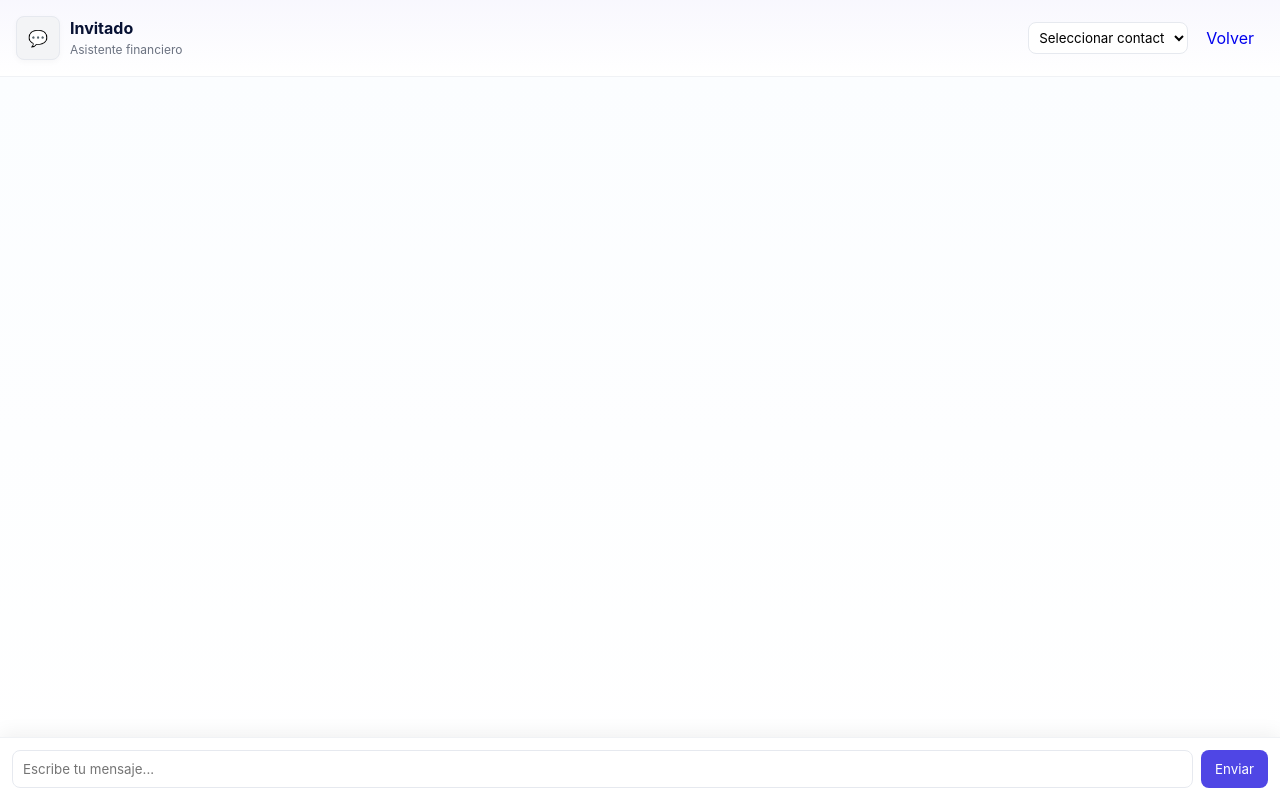
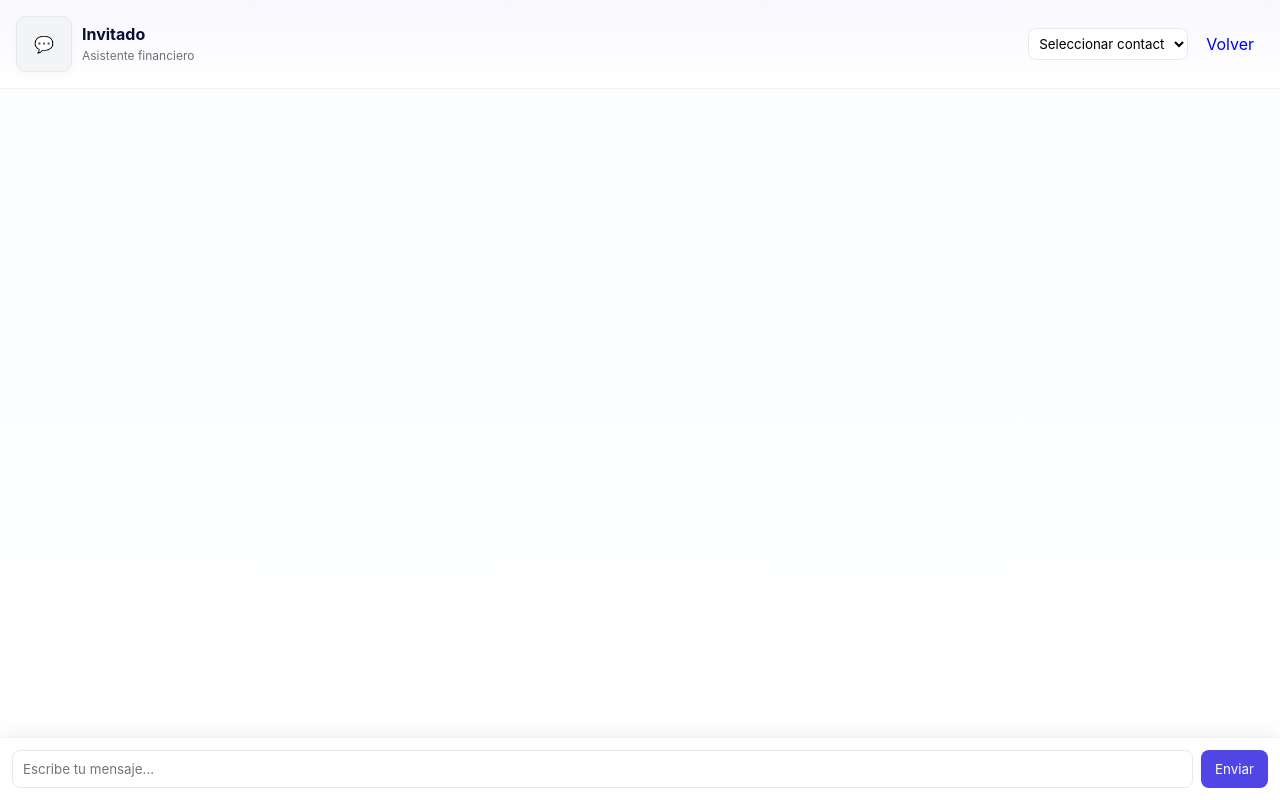
Before and after one commit to daniel20251-s/control, a plain HTML site: page chat-standalone.html in a window 1280 px wide. Drawn offline with Linux system fonts and the light colour scheme; no server answers.

Commit message:
Update chat-standalone.html

```diff
--- a/chat-standalone.html
+++ b/chat-standalone.html
@@ -14,7 +14,7 @@
 			<div style="display:flex;align-items:center;gap:10px;min-width:0">
 				<div style="position:relative;display:flex;align-items:center;">
 					<!-- avatar container -->
-					<div id="chat-user-avatar" role="button" tabindex="0" aria-label="Avatar" style="width:40px;height:40px;border-radius:8px;display:flex;align-items:center;justify-content:center;border:1px solid #e6e9ef;background:#f3f4f6;font-weight:700;cursor:pointer">💬</div>
+					<div id="chat-user-avatar" role="button" tabindex="0" aria-label="Avatar" style="width:56px;height:56px;border-radius:10px;display:flex;align-items:center;justify-content:center;border:1px solid #e6e9ef;background:#f3f4f6;font-weight:700;cursor:pointer">💬</div>
 					<!-- visible change button (inline-style !important para sobrescribir rules globales que ocultaban .change-photo-btn).
 					     moved a bit lower para no tapar la foto -->
 					<button id="change-photo-btn" aria-label="Cambiar foto" title="Cambiar foto" type="button" style="display:inline-flex !important;position:absolute;right:-6px;bottom:-12px;width:30px;height:30px;border-radius:50%;align-items:center;justify-content:center;background:#fff;border:1px solid rgba(0,0,0,0.06);cursor:pointer;z-index:999;padding:2px">
```
